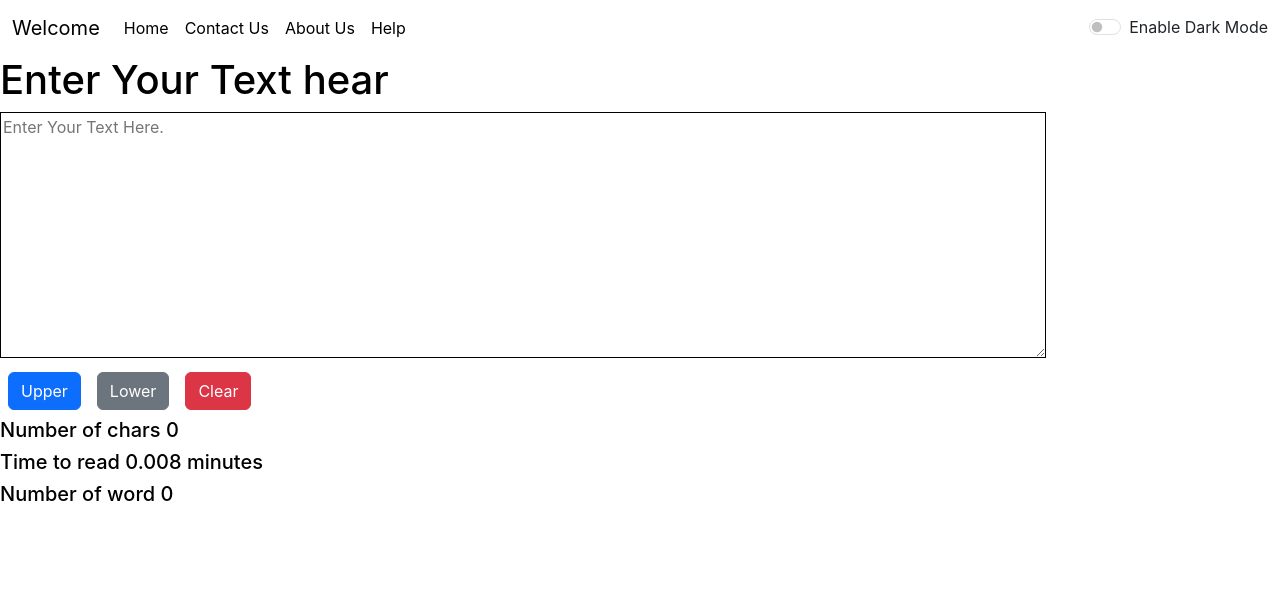
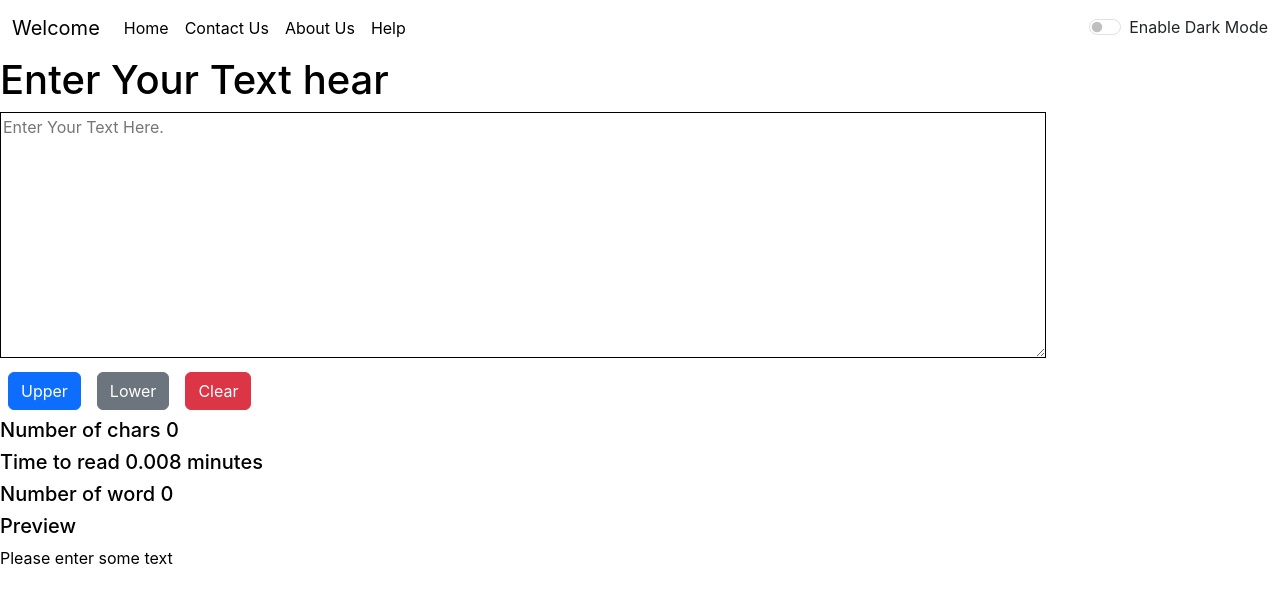
Before and after one commit to AnkushYadav11/reactpractice, a React (Create React App) app: page / in a window 1280 px wide. Shown: the top 604 px of the page. Built offline with nearby package versions, Linux system fonts and the light colour scheme.

Commit message:
text preview added.

```diff
--- a/src/components/Textutils.js
+++ b/src/components/Textutils.js
@@ -22,6 +22,8 @@ export default function Textutils(props) {
                     <h5>Number of chars {text.length}</h5>
                     <h5>Time to read {0.008 * text.split(" ").length} minutes</h5>
                     <h5>Number of word {text.split(' ').length - 1}</h5>
+                    <h5>Preview</h5>
+                    <p>{text === '' ? 'Please enter some text':text}</p>
                 </div>
             </div>
         </>
```
